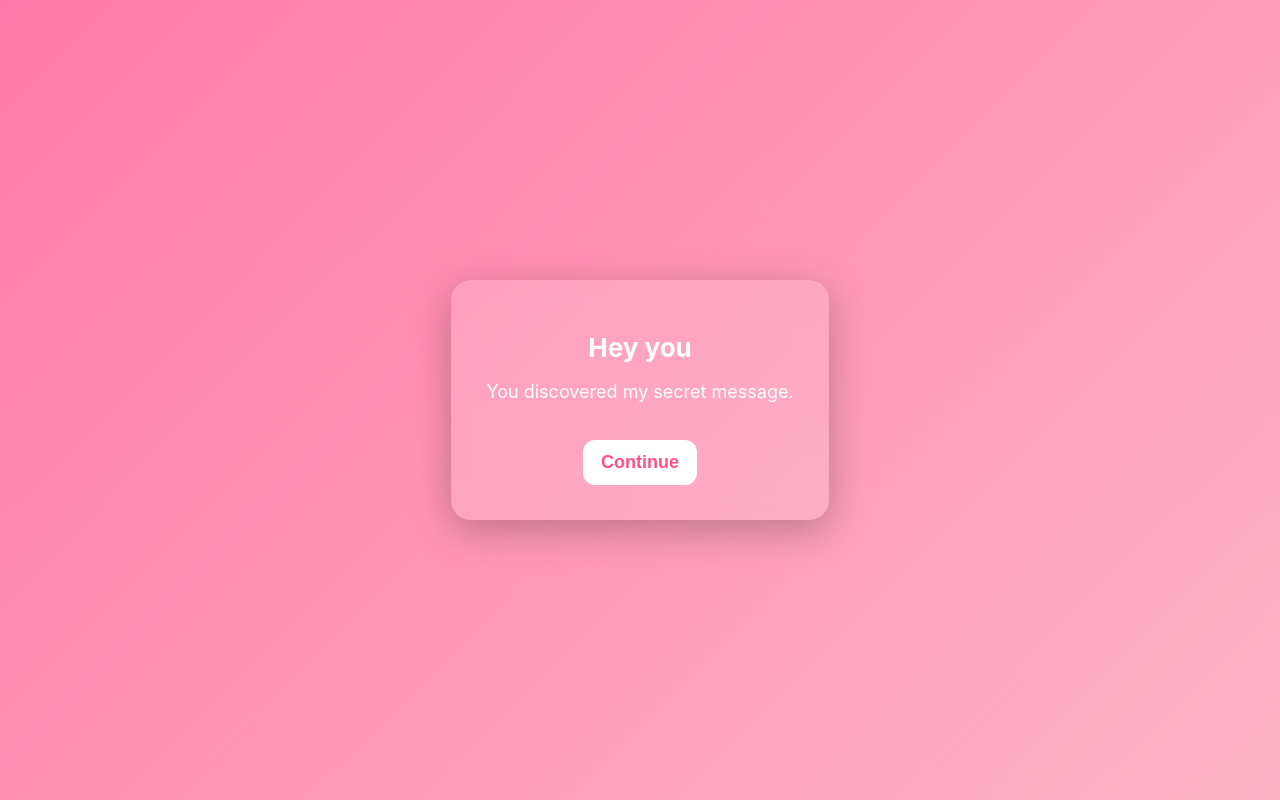
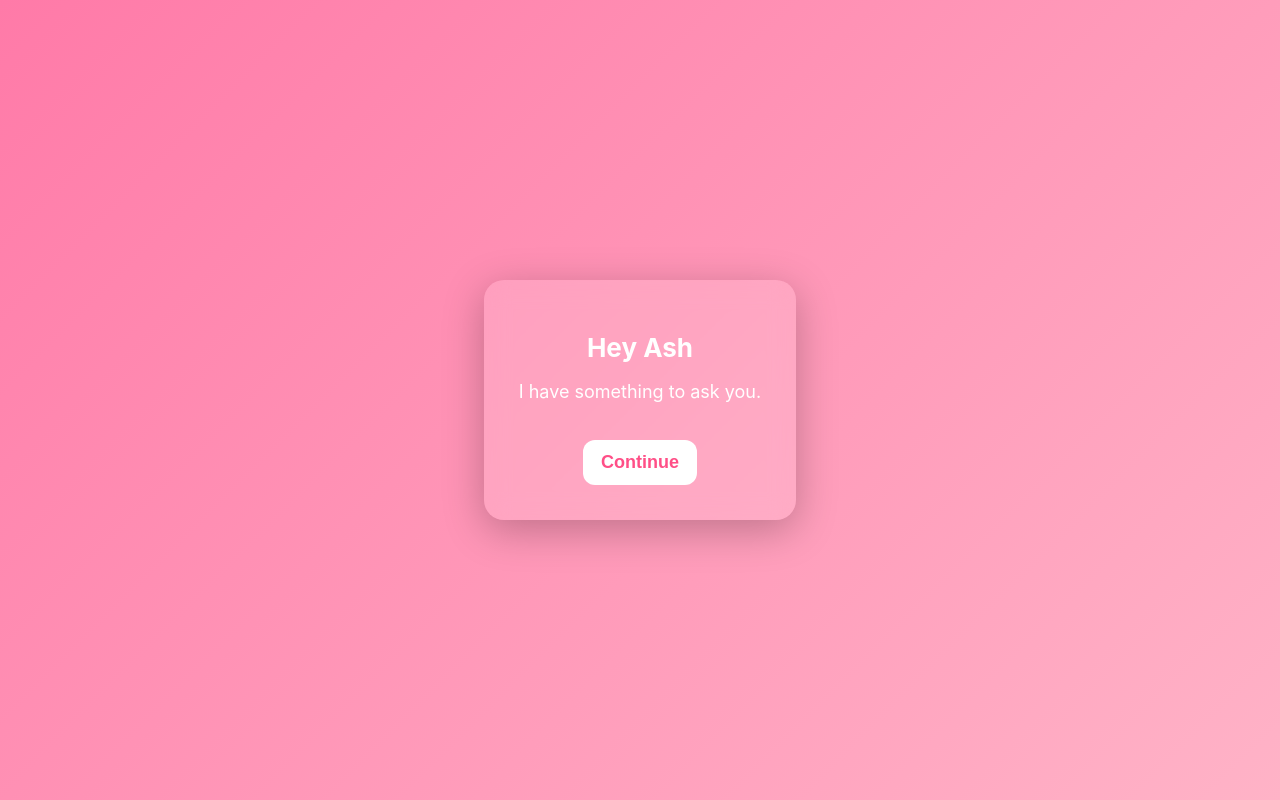
Before and after one commit to mtbajdas/valentine, a plain HTML site: page index.html in a window 1280 px wide. Drawn offline with Linux system fonts and the light colour scheme.

Commit message:
Update greeting and message in index.html

```diff
--- a/index.html
+++ b/index.html
@@ -56,15 +56,15 @@ button:hover{
 <body>
 
 <div class="card" id="start">
-<h1>Hey you</h1>
-<p>You discovered my secret message.</p>
+<h1>Hey Ash</h1>
+<p>I have something to ask you.</p>
 <button onclick="next()">Continue</button>
 </div>
 
 <script>
 function next(){
 document.getElementById("start").innerHTML =
-"<h1>I wanted to ask you properly.</h1><p>Will you be my Valentine?</p><button onclick='yes()'>Yes</button>";
+"<h1><3</h1><p>Will you be my Valentine?</p><button onclick='yes()'>Yes</button>";
 }
 
 function yes(){
```
